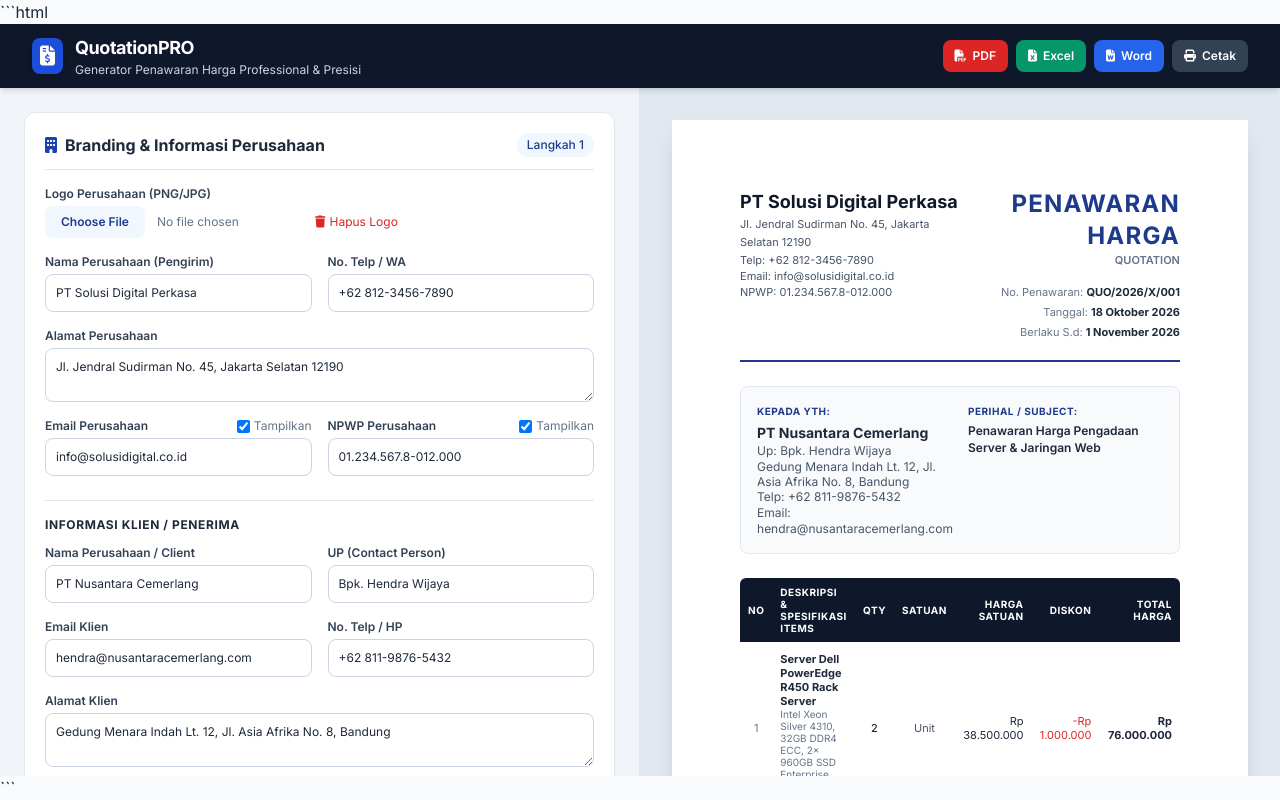
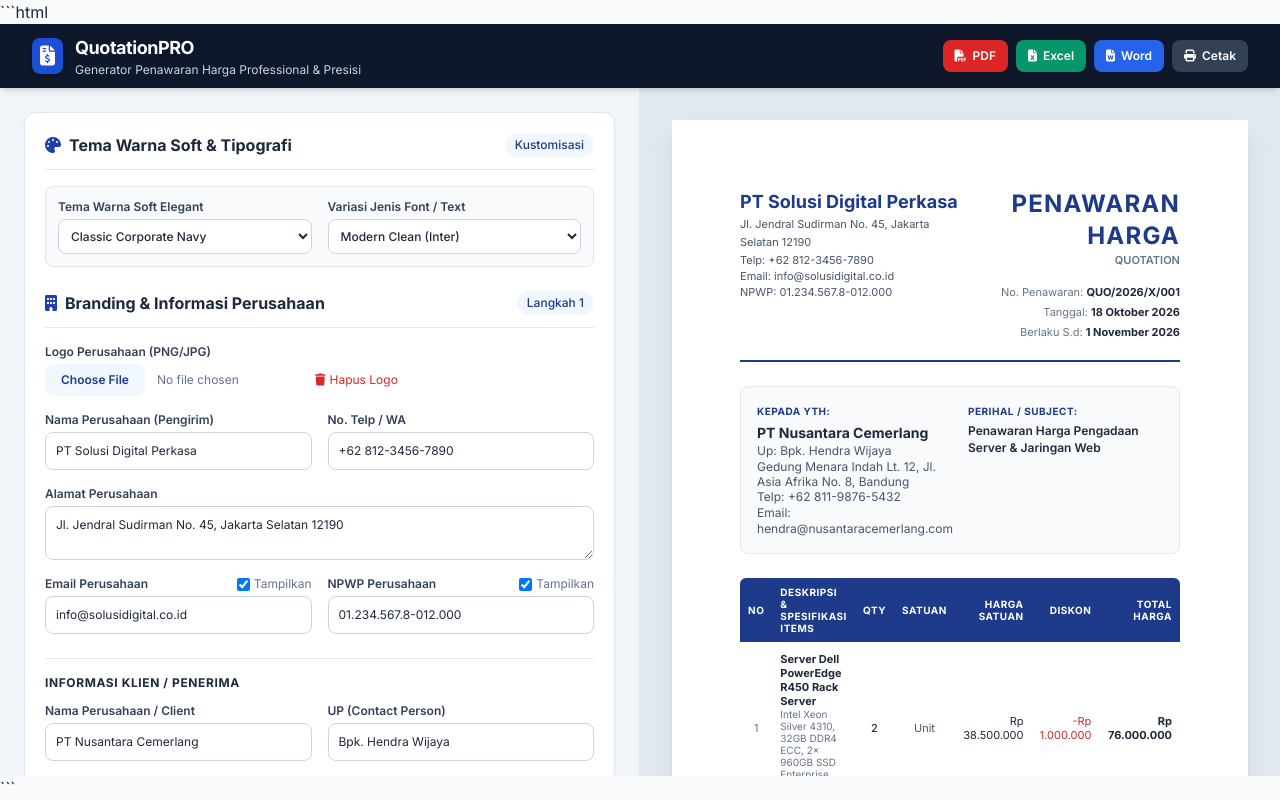
Before and after one commit to ali-electric/Penawaran-harga, a plain HTML site: page index.html in a window 1280 px wide. Drawn offline with nearby package versions, Linux system fonts and the light colour scheme.

Commit message:
Update title and add theme customization options

```diff
--- a/index.html
+++ b/index.html
@@ -4,13 +4,13 @@
 <head>
     <meta charset="UTF-8">
     <meta name="viewport" content="width=device-width, initial-scale=1.0">
-    <title>Aplikasi Penawaran Harga (Rere)</title>
+    <title>Generator Penawaran Harga (By.Rere)</title>
     <!-- Tailwind CSS CDN -->
     <script src="https://cdn.tailwindcss.com"></script>
     <!-- FontAwesome Icons -->
     <link rel="stylesheet" href="https://cdnjs.cloudflare.com/ajax/libs/font-awesome/6.4.0/css/all.min.css">
-    <!-- Google Fonts Inter -->
-    <link href="https://fonts.googleapis.com/css2?family=Inter:wght@300;400;500;600;700&display=swap" rel="stylesheet">
+    <!-- Google Fonts -->
+    <link href="https://fonts.googleapis.com/css2?family=Inter:wght@300;400;500;600;700&family=Lora:ital,wght@0,400;0,600;1,400&family=Montserrat:wght@400;500;600;700&family=Playfair+Display:wght@400;600;700&family=Roboto:wght@300;400;500;700&display=swap" rel="stylesheet">
     <!-- HTML2PDF CDN -->
     <script src="https://cdnjs.cloudflare.com/ajax/libs/html2pdf.js/0.10.1/html2pdf.bundle.min.js"></script>
     <!-- SheetJS (XLSX) CDN -->
@@ -120,6 +120,38 @@
 
             <!-- SECTION 1: PERUSAHAAN & KLIEN -->
             <div class="bg-white p-5 rounded-xl shadow-sm border border-slate-200">
+                <div class="flex justify-between items-center mb-4 border-b pb-3">
+                    <h2 class="text-base font-bold text-slate-800 flex items-center">
+                        <i class="fa-solid fa-palette text-brand-600 mr-2"></i> Tema Warna Soft & Tipografi
+                    </h2>
+                    <span class="text-xs bg-brand-50 text-brand-700 font-medium px-2.5 py-1 rounded-full">Kustomisasi</span>
+                </div>
+
+                <!-- SELECTOR TEMA WARNA & FONT -->
+                <div class="grid grid-cols-1 sm:grid-cols-2 gap-4 mb-6 p-3 bg-slate-50 rounded-lg border border-slate-200">
+                    <div>
+                        <label class="block text-xs font-semibold text-slate-700 mb-1">Tema Warna Soft Elegant</label>
+                        <select id="colorThemeSelect" onchange="changeThemeColor(this.value)" class="w-full text-xs p-2 border border-slate-300 rounded-lg font-medium bg-white">
+                            <option value="navy">Classic Corporate Navy</option>
+                            <option value="emerald">Soft Emerald Sage</option>
+                            <option value="slate">Slate Charcoal</option>
+                            <option value="terracotta">Warm Terracotta</option>
+                            <option value="gold">Luxury Muted Gold</option>
+                        </select>
+                    </div>
+
+                    <div>
+                        <label class="block text-xs font-semibold text-slate-700 mb-1">Variasi Jenis Font / Text</label>
+                        <select id="fontFamilySelect" onchange="changeFontFamily(this.value)" class="w-full text-xs p-2 border border-slate-300 rounded-lg font-medium bg-white">
+                            <option value="'Inter', sans-serif">Modern Clean (Inter)</option>
+                            <option value="'Playfair Display', serif">Luxury Serif (Playfair Display)</option>
+                            <option value="'Montserrat', sans-serif">Geometric Modern (Montserrat)</option>
+                            <option value="'Lora', serif">Elegant Classic (Lora)</option>
+                            <option value="'Roboto', sans-serif">Clean Neutral (Roboto)</option>
+                        </select>
+                    </div>
+                </div>
+
                 <div class="flex justify-between items-center mb-4 border-b pb-3">
                     <h2 class="text-base font-bold text-slate-800 flex items-center">
                         <i class="fa-solid fa-building text-brand-600 mr-2"></i> Branding & Informasi Perusahaan
@@ -421,16 +453,16 @@
         <section class="w-full lg:w-1/2 p-4 sm:p-8 overflow-y-auto h-full bg-slate-200 flex justify-center custom-scrollbar">
 
             <!-- Live Preview Paper Container -->
-            <div id="quotationPaper" class="a4-page text-slate-800 flex flex-col justify-between text-xs">
+            <div id="quotationPaper" class="a4-page text-slate-800 flex flex-col justify-between text-xs transition-all duration-300">
 
                 <div>
                     <!-- Header Section: Logo & Document Title -->
-                    <div class="flex justify-between items-start border-b-2 border-brand-700 pb-5 mb-6">
+                    <div id="previewHeaderBorder" class="flex justify-between items-start border-b-2 border-slate-800 pb-5 mb-6 transition-colors">
                         <div class="max-w-[55%]">
                             <div id="previewLogoContainer" class="mb-3 hidden">
                                 <img id="previewLogo" src="" alt="Company Logo" class="max-h-16 max-w-[200px] object-contain">
                             </div>
-                            <h2 id="prevCompanyName" class="text-lg font-bold text-brand-900">PT Solusi Digital Perkasa</h2>
+                            <h2 id="prevCompanyName" class="text-lg font-bold transition-colors">PT Solusi Digital Perkasa</h2>
                             <p id="prevCompanyAddress" class="text-slate-600 text-[11px] whitespace-pre-line leading-relaxed">Jl. Jendral Sudirman No. 45, Jakarta Selatan 12190</p>
                             <p id="prevCompanyPhone" class="text-slate-600 text-[11px]">Telp: +62 812-3456-7890</p>
                             <p id="prevCompanyEmail" class="text-slate-600 text-[11px]">Email: info@solusidigital.co.id</p>
@@ -438,7 +470,7 @@
                         </div>
 
                         <div class="text-right">
-                            <h1 class="text-2xl font-black text-brand-700 tracking-wider uppercase">PENAWARAN HARGA</h1>
+                            <h1 id="prevDocTitle" class="text-2xl font-black tracking-wider uppercase transition-colors">PENAWARAN HARGA</h1>
                             <p class="text-slate-500 font-semibold text-[11px]">QUOTATION</p>
 
                             <div class="mt-4 space-y-1 text-[11px]">
@@ -452,7 +484,7 @@
                     <!-- Client & Subject Information -->
                     <div class="grid grid-cols-2 gap-4 mb-6 bg-slate-50 p-4 rounded-lg border border-slate-200">
                         <div>
-                            <p class="text-[10px] font-bold text-brand-700 uppercase tracking-wider mb-1">KEPADA YTH:</p>
+                            <p id="prevLabelTo" class="text-[10px] font-bold uppercase tracking-wider mb-1 transition-colors">KEPADA YTH:</p>
                             <h3 id="prevClientName" class="font-bold text-slate-800 text-sm">PT Nusantara Cemerlang</h3>
                             <p id="prevClientContact" class="text-slate-600">Up: Bpk. Hendra Wijaya</p>
                             <p id="prevClientAddress" class="text-slate-600 whitespace-pre-line leading-tight">Gedung Menara Indah Lt. 12, Bandung</p>
@@ -460,7 +492,7 @@
                             <p id="prevClientEmail" class="text-slate-600">Email: hendra@nusantaracemerlang.com</p>
                         </div>
                         <div>
-                            <p class="text-[10px] font-bold text-brand-700 uppercase tracking-wider mb-1">PERIHAL / SUBJECT:</p>
+                            <p id="prevLabelSubject" class="text-[10px] font-bold uppercase tracking-wider mb-1 transition-colors">PERIHAL / SUBJECT:</p>
                             <p id="prevDocSubject" class="font-semibold text-slate-800 leading-snug">Penawaran Harga Pengadaan Server & Jaringan Web</p>
                         </div>
                     </div>
@@ -469,7 +501,7 @@
                     <div class="mb-6 overflow-hidden">
                         <table class="w-full border-collapse">
                             <thead>
-                                <tr class="bg-brand-900 text-white text-[10px] uppercase tracking-wider">
+                                <tr id="prevTableHeader" class="text-white text-[10px] uppercase tracking-wider transition-colors">
                                     <th class="py-2 px-2 text-center w-8 rounded-tl-md">No</th>
                                     <th class="py-2 px-2 text-left">Deskripsi & Spesifikasi Items</th>
                                     <th class="py-2 px-2 text-center w-12">Qty</th>
@@ -508,7 +540,7 @@
                                 <span>Biaya Pengiriman</span>
                                 <span id="prevShipping" class="font-semibold text-slate-800">Rp 0</span>
                             </div>
-                            <div class="flex justify-between items-center text-sm font-bold border-t-2 border-slate-800 pt-2 text-brand-900">
+                            <div id="prevGrandTotalRow" class="flex justify-between items-center text-sm font-bold border-t-2 border-slate-800 pt-2 transition-colors">
                                 <span>GRAND TOTAL</span>
                                 <span id="prevGrandTotal">Rp 0</span>
                             </div>
@@ -520,12 +552,12 @@
                         <!-- Terms & Bank -->
                         <div class="space-y-3">
                             <div>
-                                <h4 class="font-bold text-slate-800 uppercase text-[10px] text-brand-700 tracking-wider">REKENING PEMBAYARAN:</h4>
+                                <h4 id="prevLabelBank" class="font-bold uppercase text-[10px] tracking-wider transition-colors">REKENING PEMBAYARAN:</h4>
                                 <p class="text-slate-700"><span id="prevBankName">Bank Mandiri</span>: <strong id="prevBankAccount" class="text-slate-900">123-00-9876543-2</strong></p>
                                 <p class="text-slate-600">A/N: <span id="prevBankHolder">PT Solusi Digital Perkasa</span></p>
                             </div>
                             <div>
-                                <h4 class="font-bold text-slate-800 uppercase text-[10px] text-brand-700 tracking-wider">SYARAT & KETENTUAN:</h4>
+                                <h4 id="prevLabelTerms" class="font-bold uppercase text-[10px] tracking-wider transition-colors">SYARAT & KETENTUAN:</h4>
                                 <p id="prevTermsText" class="text-slate-600 whitespace-pre-line leading-relaxed">1. DP 50% saat penawaran disetujui.</p>
                             </div>
                         </div>
@@ -557,6 +589,74 @@
     </main>
 
     <script>
+        const themePresets = {
+            navy: {
+                primaryHex: '#1e3a8a',
+                primaryClass: 'bg-blue-900',
+                textClass: 'text-blue-900',
+                borderClass: 'border-blue-900'
+            },
+            emerald: {
+                primaryHex: '#065f46',
+                primaryClass: 'bg-emerald-800',
+                textClass: 'text-emerald-800',
+                borderClass: 'border-emerald-800'
+            },
+            slate: {
+                primaryHex: '#334155',
+                primaryClass: 'bg-slate-700',
+                textClass: 'text-slate-700',
+                borderClass: 'border-slate-700'
+            },
+            terracotta: {
+                primaryHex: '#9a3412',
+                primaryClass: 'bg-orange-800',
+                textClass: 'text-orange-800',
+                borderClass: 'border-orange-800'
+            },
+            gold: {
+                primaryHex: '#854d0e',
+                primaryClass: 'bg-yellow-800',
+                textClass: 'text-yellow-800',
+                borderClass: 'border-yellow-800'
+            }
+        };
+
+        let currentThemeKey = 'navy';
+        let currentFontFamily = "'Inter', sans-serif";
+
+        function changeThemeColor(themeKey) {
+            currentThemeKey = themeKey;
+            const theme = themePresets[themeKey] || themePresets.navy;
+
+            const headerBorder = document.getElementById('previewHeaderBorder');
+            const compName = document.getElementById('prevCompanyName');
+            const docTitle = document.getElementById('prevDocTitle');
+            const labelTo = document.getElementById('prevLabelTo');
+            const labelSubject = document.getElementById('prevLabelSubject');
+            const tableHeader = document.getElementById('prevTableHeader');
+            const grandTotalRow = document.getElementById('prevGrandTotalRow');
+            const labelBank = document.getElementById('prevLabelBank');
+            const labelTerms = document.getElementById('prevLabelTerms');
+
+            // Apply style dynamically
+            headerBorder.style.borderColor = theme.primaryHex;
+            compName.style.color = theme.primaryHex;
+            docTitle.style.color = theme.primaryHex;
+            labelTo.style.color = theme.primaryHex;
+            labelSubject.style.color = theme.primaryHex;
+            tableHeader.style.backgroundColor = theme.primaryHex;
+            grandTotalRow.style.color = theme.primaryHex;
+            grandTotalRow.style.borderColor = theme.primaryHex;
+            labelBank.style.color = theme.primaryHex;
+            labelTerms.style.color = theme.primaryHex;
+        }
+
+        function changeFontFamily(fontFamily) {
+            currentFontFamily = fontFamily;
+            document.getElementById('quotationPaper').style.fontFamily = fontFamily;
+        }
+
         // GLOBAL STATE APPLICATION
         let itemsData = [
             {
@@ -594,6 +694,10 @@
             const nextWeek = new Date(Date.now() + 14 * 24 * 60 * 60 * 1000).toISOString().split('T')[0];
             document.getElementById('docDate').value = today;
             document.getElementById('docValidDate').value = nextWeek;
+
+            // Initialize Theme & Typography
+            changeThemeColor('navy');
+            changeFontFamily("'Inter', sans-serif");
 
             // Initialize Canvas Signature Pad
             const canvas = document.getElementById('sigCanvas');
```
